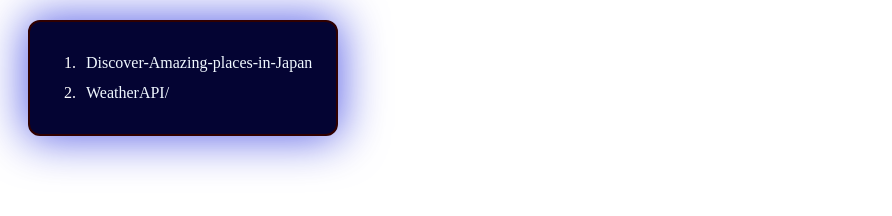
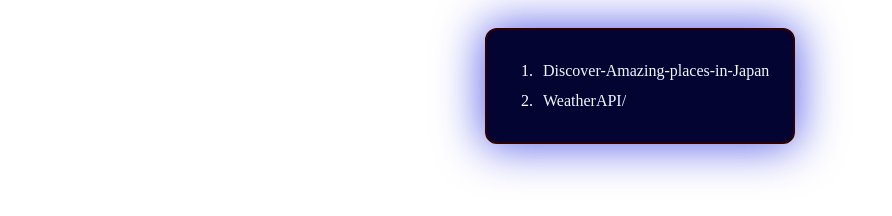
Before and after one commit to forsez2/website-with-links, a plain HTML site: page index.html in a window 1280 px wide. Shown: the whole page, without its empty margins (0-892 px from the left). Drawn offline with Linux system fonts and the light colour scheme.

Commit message:
content center

```diff
--- a/index.html
+++ b/index.html
@@ -8,11 +8,19 @@
     <style>
         body {background-color: rgb(255, 255, 255); color: rgb(255, 255, 255);}
 
+
         .wrapper {
+            display: flex;
+            width: 100%; height: 90vh;
+            justify-content: center;
+            /* align-items: center; */
+        }
+        .links__wrapper {
             width: 350px;
             height: 150px;
+            /* align-content: center;          */
         }
-        .links__wrapper {
+        .nav {
             margin: 20px 20px;
             padding: 10px 10px;
             border: 2px solid rgb(48, 0, 0);
```
